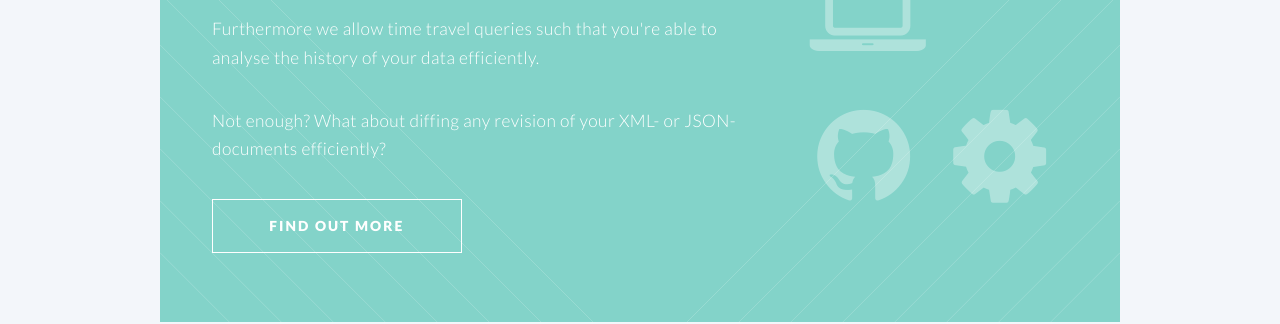
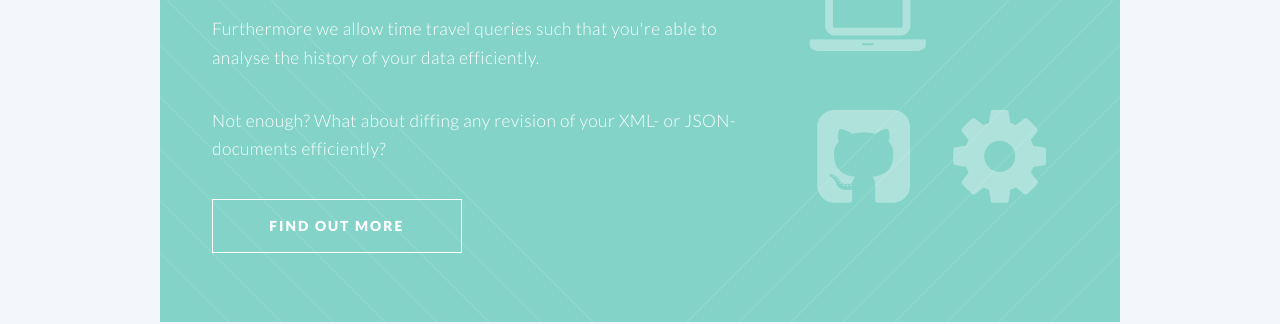
Before and after one commit to sirixdb/sirixdb.github.io, a Jekyll site: the page built from index.html, in a window 1280 px wide and 900 px high, scrolled down 1170 px. Shown: the part 150-474 px from the top of the window. Built offline with Jekyll 4.4.1, drawn with Linux system fonts in a browser that asks for light colours.

Commit message:
Update index.html

```diff
--- a/index.html
+++ b/index.html
@@ -41,7 +41,7 @@
 									<li><span class="icon fa-rocket"><span class="label">Feature 2</span></span></li>
 									<li><span class="icon fa-laptop"><span class="label">Feature 3</span></span></li>
 									<li><span class="icon fa-code-branch"><span class="label">Feature 4</span></span></li>
-									<li><span class="icon fa-github"><span class="label">Feature 5</span></span></li>
+									<li><span class="icon fa-github-square"><span class="label">Feature 5</span></span></li>
 									<li><span class="icon fa-cog"><span class="label">Feature 6</span></span></li>
 								</ul>
 
```
